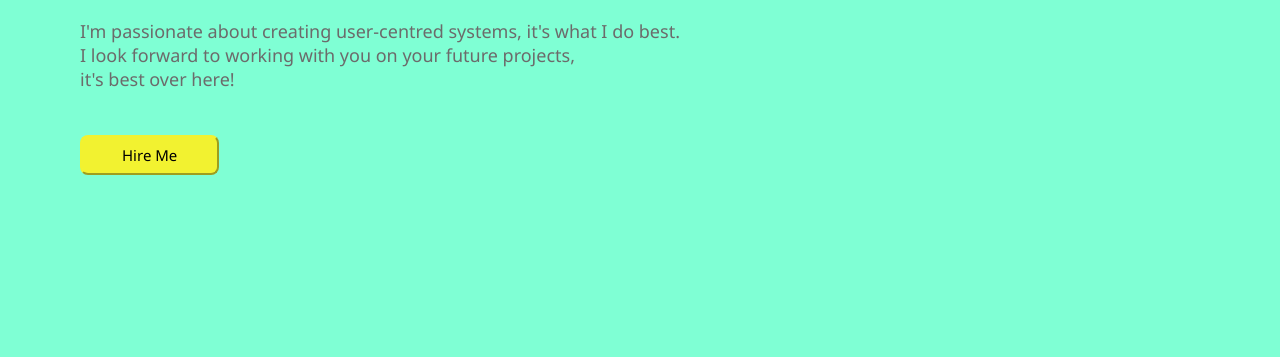
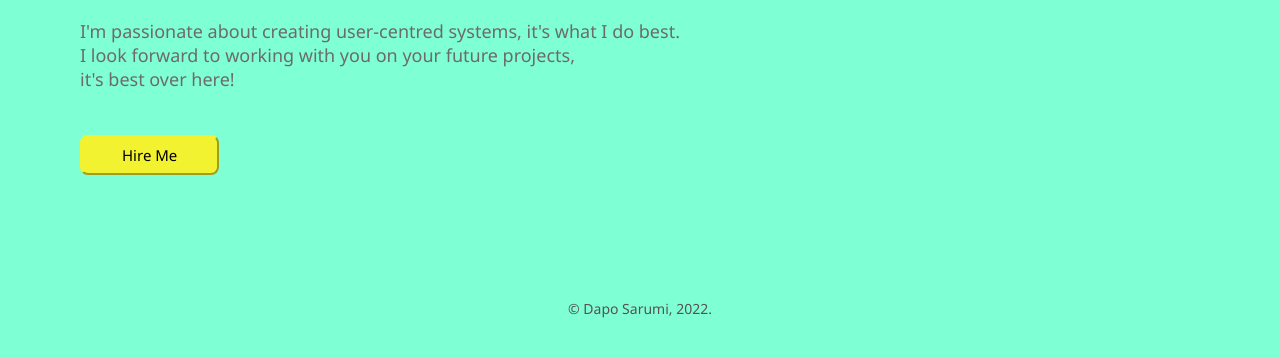
Before and after one commit to daposarumi/portfolio, a plain HTML site: page index.html in a window 1280 px wide. Shown: the part 433-790 px from the top of the page. Drawn offline with Linux system fonts and the light colour scheme.

Commit message:
add footer

```diff
--- a/index.html
+++ b/index.html
@@ -32,5 +32,8 @@
                     it's best over here!</p><br><br>
                 <a href="mailto:sarumiadedapo@gmail.com" target="_blank"><button type="button" class="cta">Hire Me</button></a>
             </div>
+            <footer>
+                &copy; Dapo Sarumi, 2022.
+            </footer>
     </body>
 </html>
--- a/styles.css
+++ b/styles.css
@@ -35,8 +35,9 @@ body {
 }
 footer {
     text-align: center;
-    margin-top: 120px;
-    font-size: 16px;
+    margin-top: 124px;
+    font-size: 14px;
+    color: rgb(86, 82, 82)
 }
 h1 {
     font-size: 55px;
```
